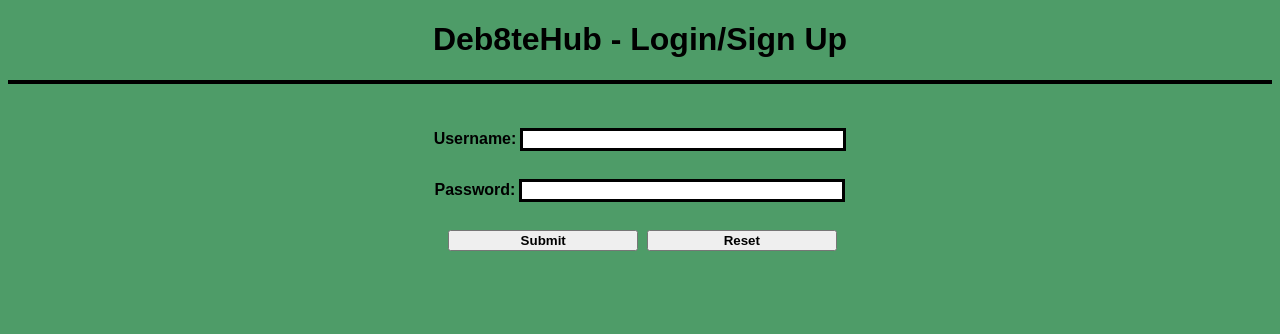
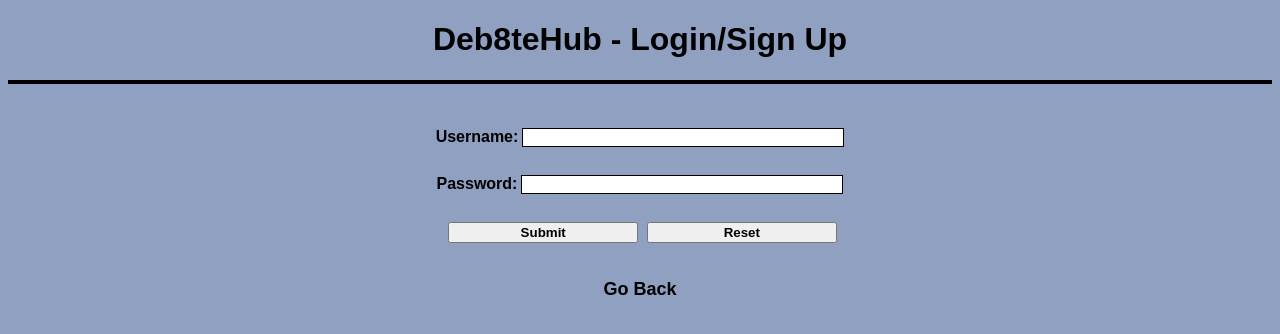
Before and after one commit to LainePittman/Deb8te-Hub, a Python web app: template templates/auth_form.html in a window 1280 px wide. Shown: the top 334 px of the page. Run offline with Jinja, Linux system fonts and the light colour scheme; the template is opened without the code that fills it, so the values that code supplies are empty.

Commit message:
Improved overall site design/flow

```diff
--- a/templates/auth_form.html
+++ b/templates/auth_form.html
@@ -23,12 +23,15 @@
 
         <form method="POST">
 
-            <span>Username:</span> <input type="text" required name="user"><br><br>
-            <span>Password:</span> <input type="password" required name="pass"><br><br>
+            <span class="form">Username:</span> <input type="text" required name="user"><br><br>
+            <span class="form">Password:</span> <input type="password" required name="pass"><br><br>
             <input type="submit">
             <input type="reset">
 
-        </form>
+        </form><br><br>
+
+
+        <a href="index.html"><span class="back">Go Back</span></a>
 
     </div>
 
--- a/templates/index.html
+++ b/templates/index.html
@@ -12,8 +12,8 @@
 
     <div>
 
-        <h1>Deb8teHub - Home of Debate and Discourse</h1>
-        <img src="https://upload.wikimedia.org/wikipedia/en/6/61/Debate_Logo.svg" alt="Debate Clip Art" width="200" height="200">
+        <h1><span>Deb8teHub - Home of Debate and Discourse</span></h1>
+        <img src="./static_files_move_later/debate.png" alt="Debate Clip Art" width="200" height="400">
         <br><br>
 
     </div>
--- a/templates/static_files_move_later/auth_form_style.css
+++ b/templates/static_files_move_later/auth_form_style.css
@@ -1,6 +1,6 @@
 body {
 
-    background-color: #4E9C68;
+    background-color: #8FA0C1;
 
 }
 
@@ -22,11 +22,11 @@ input[type="text"], input[type="password"] {
 
     width: 25%;
     margin-bottom: 10px;
-    border: 3px solid black;
+    border: 1px solid black;
 
 }
 
-span {
+span.form {
 
     font-family: Arial, Verdana, Tahoma, sans-serif;
     font-weight: bold;
@@ -48,3 +48,20 @@ div {
     text-align: center;
 
 }
+
+a {
+
+    text-align: justify;
+    font-family: Arial, Verdana, Tahoma, sans-serif;
+    font-size: large;
+    color: black;
+    text-decoration: none;
+    font-weight: bold;
+
+}
+
+a:hover {
+
+    color:#2D4471;
+
+}
--- a/templates/static_files_move_later/index_style.css
+++ b/templates/static_files_move_later/index_style.css
@@ -1,6 +1,6 @@
 body {
 
-background-color: #4E9C68;
+background-color: #8FA0C1;
 
 }
 
@@ -57,13 +57,13 @@ a {
 
     text-align: justify;
     font-family: Arial, Verdana, Tahoma, sans-serif;
-    color: #003E15;
+    color: black;
     text-decoration: none;
 
 }
 
 a:hover {
 
-    color:#297C45;
+    color:#2D4471;
 
 }
--- a/templates/static_files_move_later/user_index_style.css
+++ b/templates/static_files_move_later/user_index_style.css
@@ -1,6 +1,6 @@
 body {
 
-    background-color: #4E9C68;
+    background-color: #8FA0C1;
 
 }
 
@@ -39,14 +39,14 @@ a {
 
     text-align: justify;
     font-family: Arial, Verdana, Tahoma, sans-serif;
-    color: #003E15;
+    color: black;
     text-decoration: none;
 
 }
 
 a:hover {
 
-    color:#297C45;
+    color:#2D4471;
 
 }
 
--- a/templates/user_feed.html
+++ b/templates/user_feed.html
@@ -40,7 +40,9 @@
 
         </ul>
 
-    </ul>
+    </ul><br><br><br>
+
+    <a href="user_index.html">Go Back</a>
 
 </body>
 
--- a/templates/user_index.html
+++ b/templates/user_index.html
@@ -53,6 +53,7 @@
 
         <li><a href="user_profile.html">User Profile Page</a></li>
         <li><a href="user_feed.html">User Feed Page</a></li>
+        <li><a href="index.html">Logout</a></li>
 
     </ul>
 
--- a/templates/user_profile.html
+++ b/templates/user_profile.html
@@ -70,7 +70,9 @@
 
             </ul>
 
-    </ul>
+    </ul><br><br>
+
+    <a href="user_index.html">Go Back</a>
 
 </body>
 
```
Also changed, not shown: templates/static_files_move_later/user_feed_style.css (+19 -1 lines), templates/static_files_move_later/user_profile_style.css (+19 -1 lines), templates/static_files_move_later/debate.png (added).
